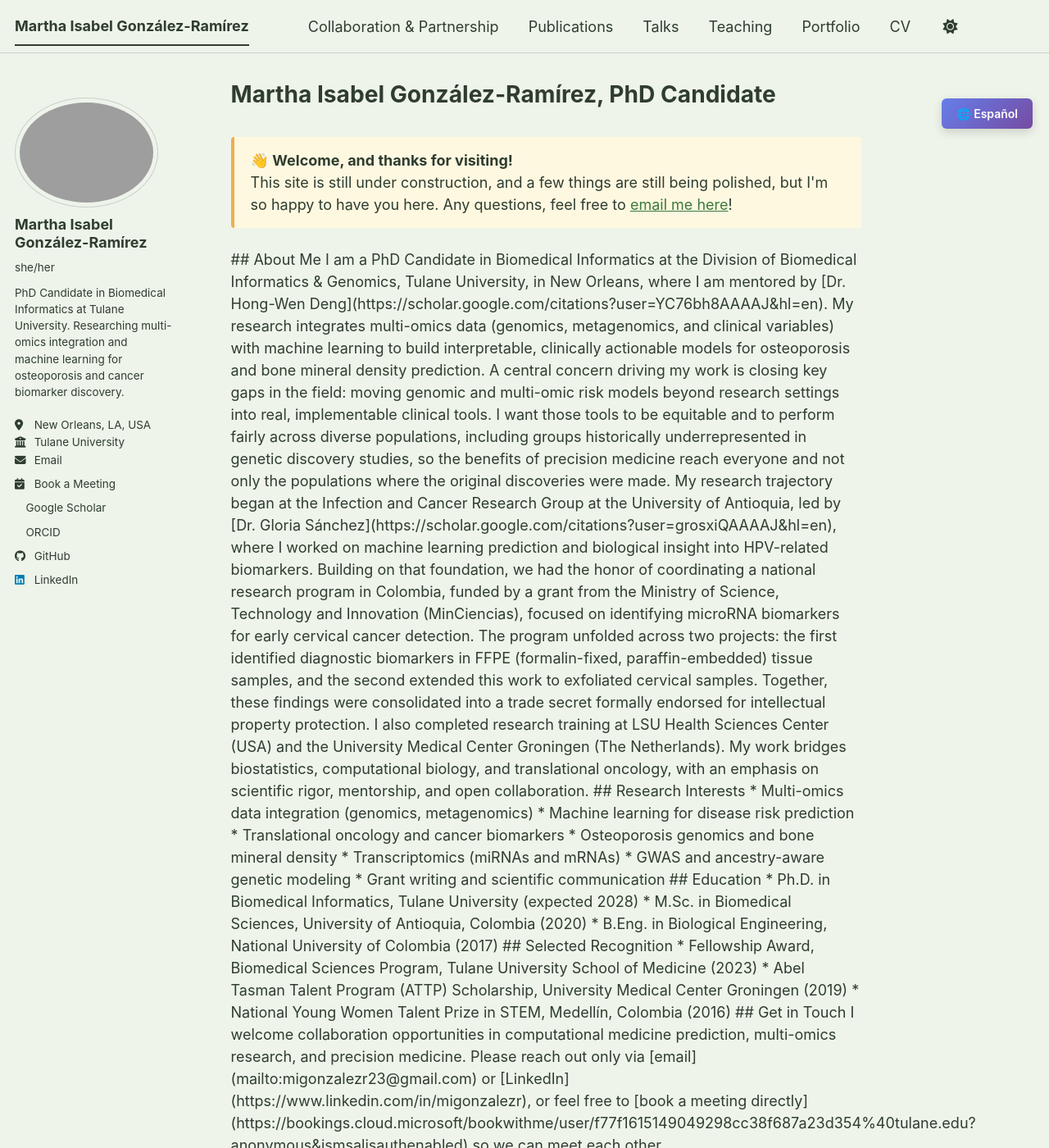
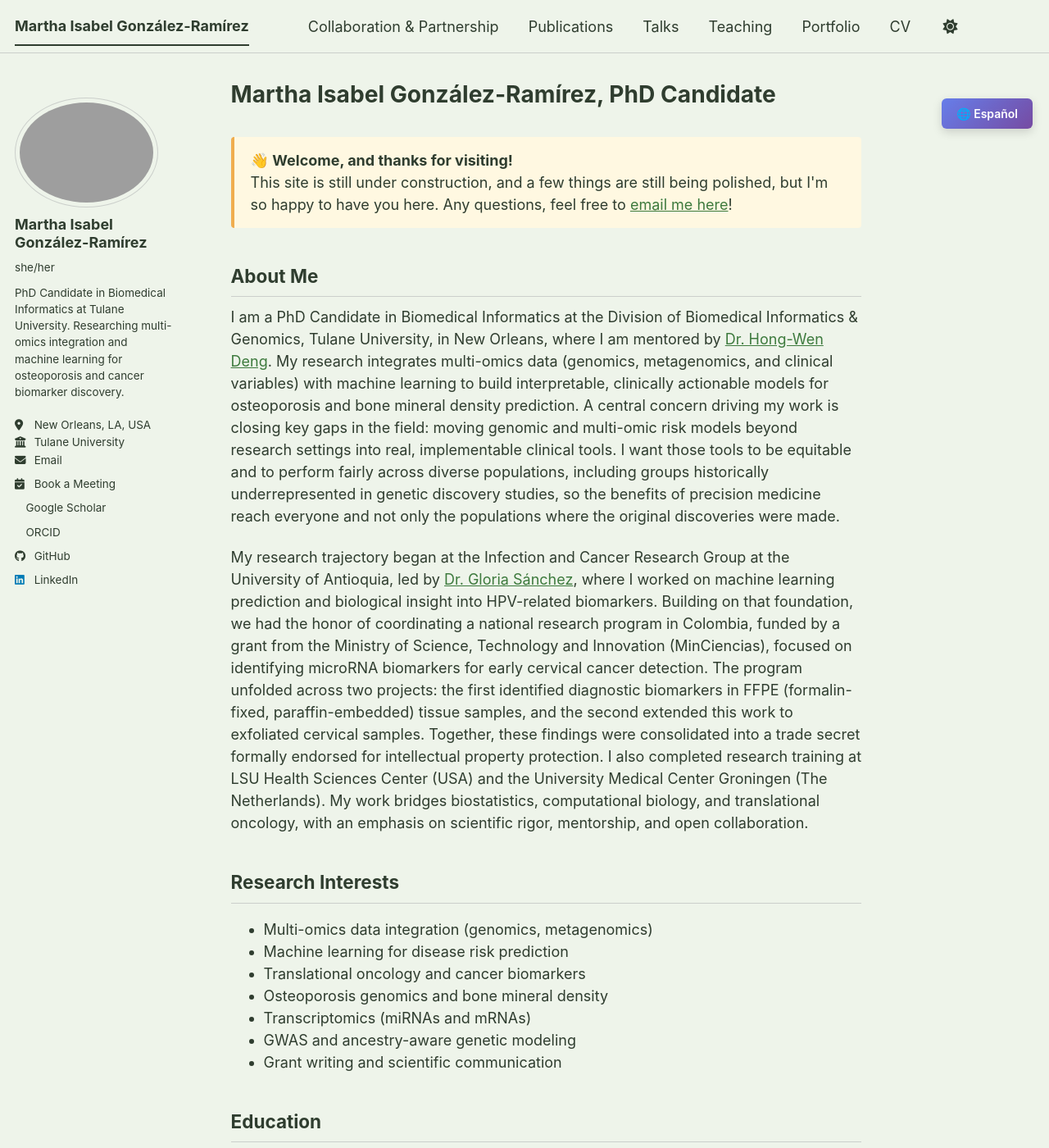
Before and after one commit to migonzalezr/migonzalezr.github.io, a Jekyll site: the page built from _pages/about.md, in a window 1280 px wide and 1400 px high. Shown: the whole window at 82% size. Built offline with Jekyll 4.4.1, drawn with Linux system fonts in a browser that asks for light colours; a style sheet for code colours, icons or effects is not loaded; some of the changed text lies outside the part shown.

Commit message:
Fix Markdown rendering with markdown attribute on divs

```diff
--- a/_pages/about.md
+++ b/_pages/about.md
@@ -41,7 +41,7 @@ redirect_from:
 
 <button id="langToggle" onclick="toggleLanguage()">🌐 Español</button>
 
-<div id="englishContent" class="lang-content">
+<div id="englishContent" class="lang-content" markdown="1">
 
 <div style="background-color:#fff8e1; border-left:4px solid #f0ad4e; padding:15px 20px; margin-bottom:25px; border-radius:4px;">
 <strong>👋 Welcome, and thanks for visiting!</strong><br>
@@ -82,7 +82,7 @@ I welcome collaboration opportunities in computational medicine prediction, mult
 
 </div>
 
-<div id="spanishContent" class="lang-content hidden">
+<div id="spanishContent" class="lang-content hidden" markdown="1">
 
 <div style="background-color:#fff8e1; border-left:4px solid #f0ad4e; padding:15px 20px; margin-bottom:25px; border-radius:4px;">
 <strong>👋 ¡Bienvenida, y gracias por visitar!</strong><br>
```
